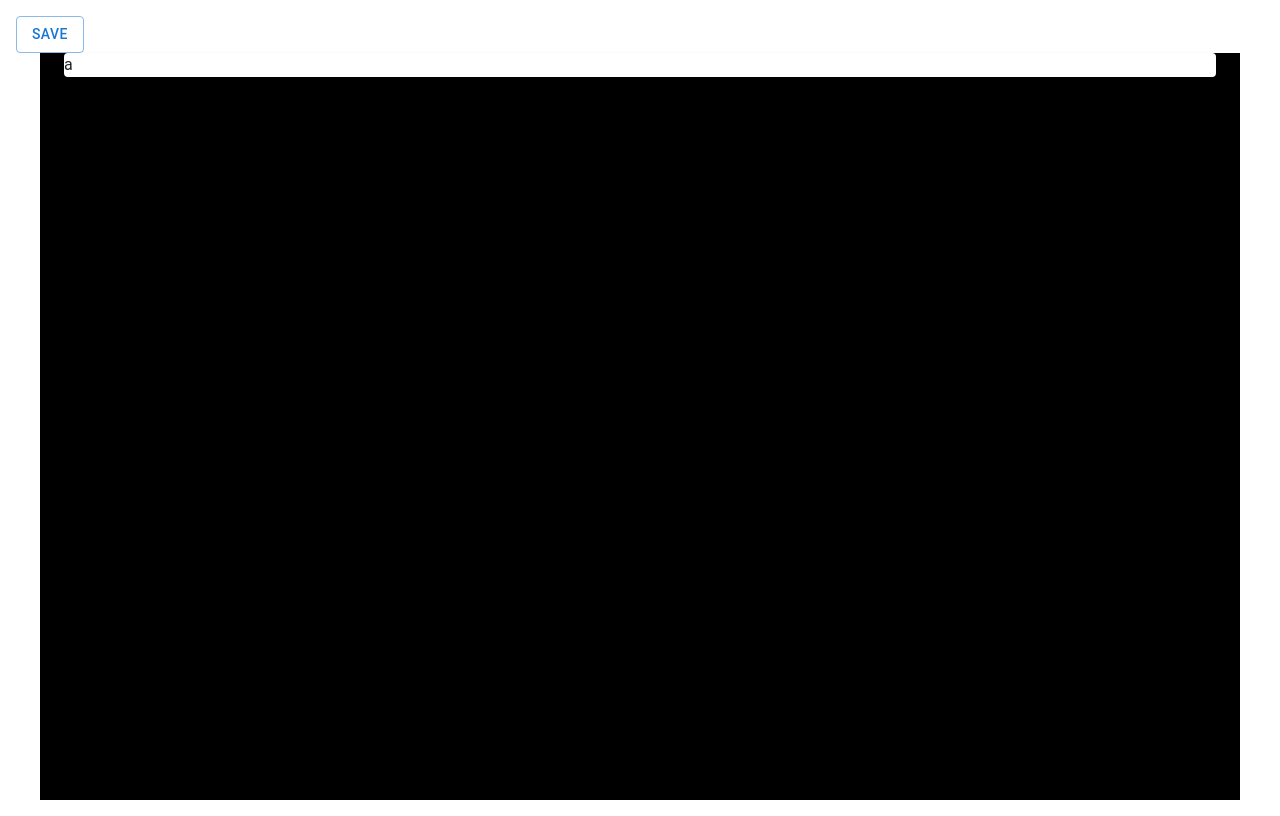
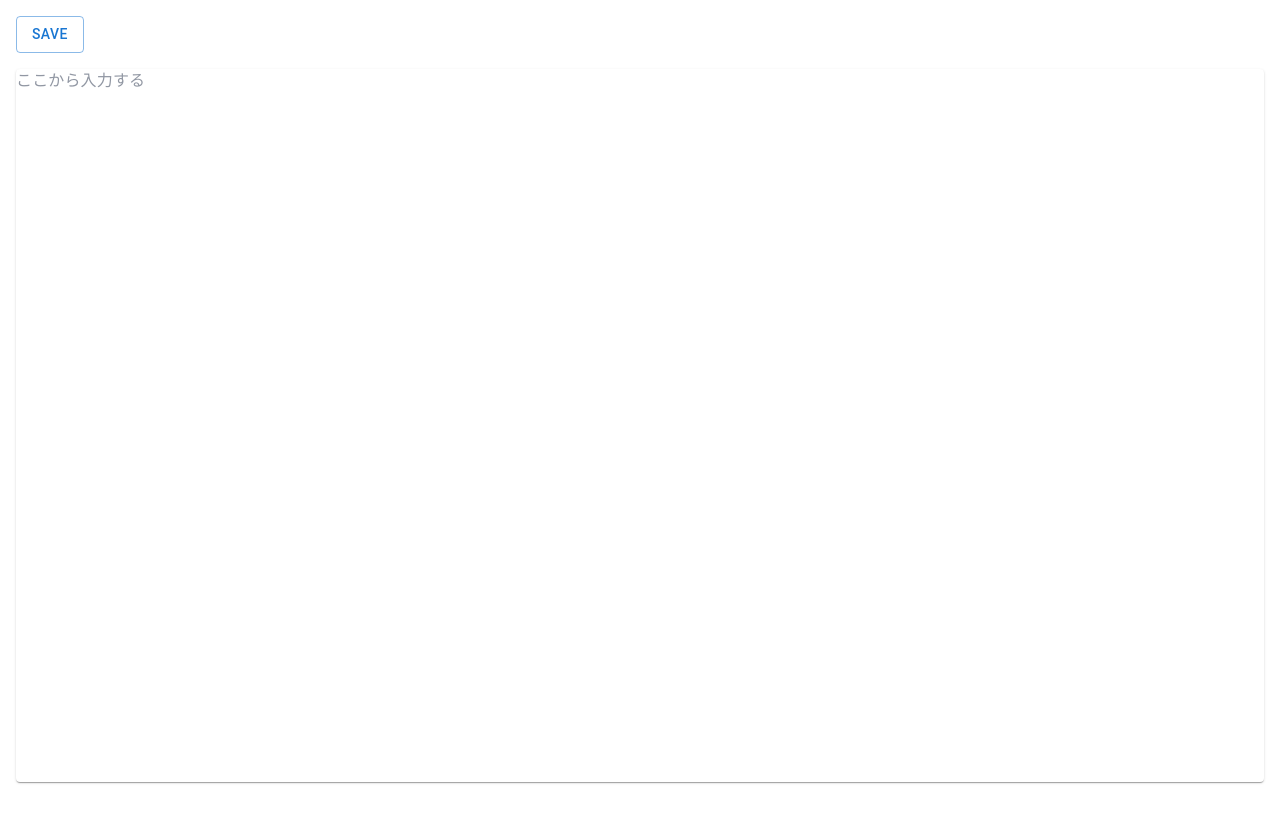
Before and after one commit to katsudon08/Floccha_frontend, a React (Vite) app: page / in a window 1280 px wide. Built offline with nearby package versions, Linux system fonts and the light colour scheme.

Commit message:
ひとまず、大まかなレイアウト完成

```diff
--- a/src/App.tsx
+++ b/src/App.tsx
@@ -38,7 +38,7 @@ function App() {
     const {getElementProperty} = useGetElementProperty(containerRef);
 
     useEffect(() => {
-        setElementProp(getElementProperty("bottom"))
+        setElementProp(getElementProperty("height"))
     }, [])
 
     // console.log("functionOut", elementProp);
--- a/src/components/TextEditor.tsx
+++ b/src/components/TextEditor.tsx
@@ -19,13 +19,14 @@ export const TextEditor = ({ containerBottom }: { containerBottom: number }) =>
 
     // 代入すると0になってしまう
     useEffect(() => {
-        setElementProp(getElementProperty("bottom"));
+        setElementProp(getElementProperty("height"));
     }, []);
 
     console.log("buttonBottom", elementProp);
     console.log("containerBottom", containerBottom);
 
-    const editorHeight = containerBottom - elementProp;
+    // おそらくpadding: 2の値が50px
+    const editorHeight = containerBottom - elementProp - 50;
     console.log("editorHeight", editorHeight);
 
     const saveContent = () => {
@@ -45,16 +46,15 @@ export const TextEditor = ({ containerBottom }: { containerBottom: number }) =>
                     <Button variant='outlined' onClick={saveContent} >save</Button>
                 </Grid>
                 <Grid item xs>
-                    <Container fixed sx={{ backgroundColor: "black", minHeight: editorHeight }}>
-                        {/* <Editor
-                            editorState={editorState}
-                            onChange={setEditorState}
-                            placeholder='ここから入力する'
-                        /> */}
-                        <Paper>
-                            a
-                        </Paper>
-                    </Container>
+                    <Box sx={{ height: editorHeight, mt: 2 }}>
+                        <Card sx={{ height: "100%" }}>
+                            <Editor
+                                editorState={editorState}
+                                onChange={setEditorState}
+                                placeholder='ここから入力する'
+                            />
+                        </Card>
+                    </Box>
                 </Grid>
             </Grid>
         </>
--- a/src/components/getElementPropHook.ts
+++ b/src/components/getElementPropHook.ts
@@ -30,6 +30,8 @@ export const useGetElementProperty = <T extends HTMLElement>(
 ) => {
     const getElementProperty = useCallback(
         (targetProperty: DOMRectProperty): number => {
+            console.log("a", typeof(elementRef));
+            console.log("b", typeof(elementRef.current));
             const clientRect = elementRef.current?.getBoundingClientRect();
             if (clientRect) {
                 return clientRect[targetProperty];
```
